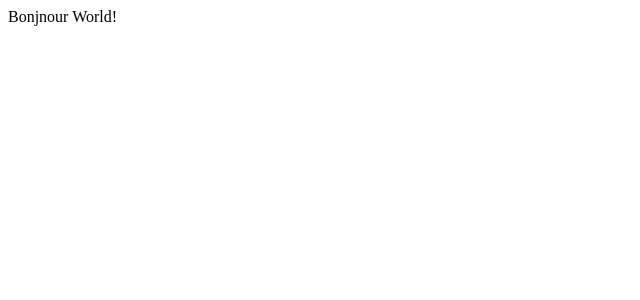
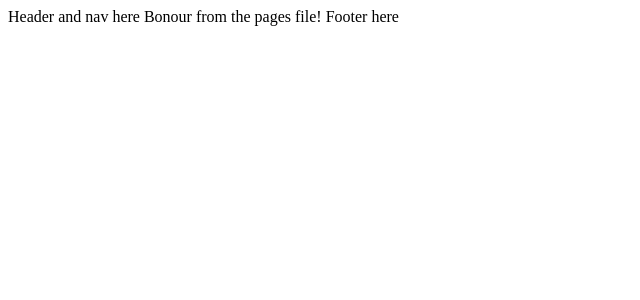
Before and after one commit to doncigma/doncigma-design, a Nuxt app: page / in a window 1280 px wide. Shown: the top 300 px of the page, without its empty margins (0-640 px from the left). Built offline with nearby package versions, Linux system fonts and the light colour scheme.

Commit message:
components

```diff
--- a/app.vue
+++ b/app.vue
@@ -1,5 +1,5 @@
 <template>
-  <div>
-    Bonjnour World!
-  </div>
+  <NuxtLayout>
+    <NuxtPage/>
+  </NuxtLayout>
 </template>
--- /dev/null
+++ b/components/Footer.vue
@@ -0,0 +1,3 @@
+<template>
+    Footer here
+</template>
--- /dev/null
+++ b/components/Header.vue
@@ -0,0 +1,3 @@
+<template>
+    Header and nav here
+</template>
--- /dev/null
+++ b/layouts/default.vue
@@ -0,0 +1,5 @@
+<template>
+    <Header/>
+    <slot/>
+    <Footer/>
+</template>
--- /dev/null
+++ b/pages/index.vue
@@ -0,0 +1,3 @@
+<template>
+    Bonour from the pages file!
+</template>
```
